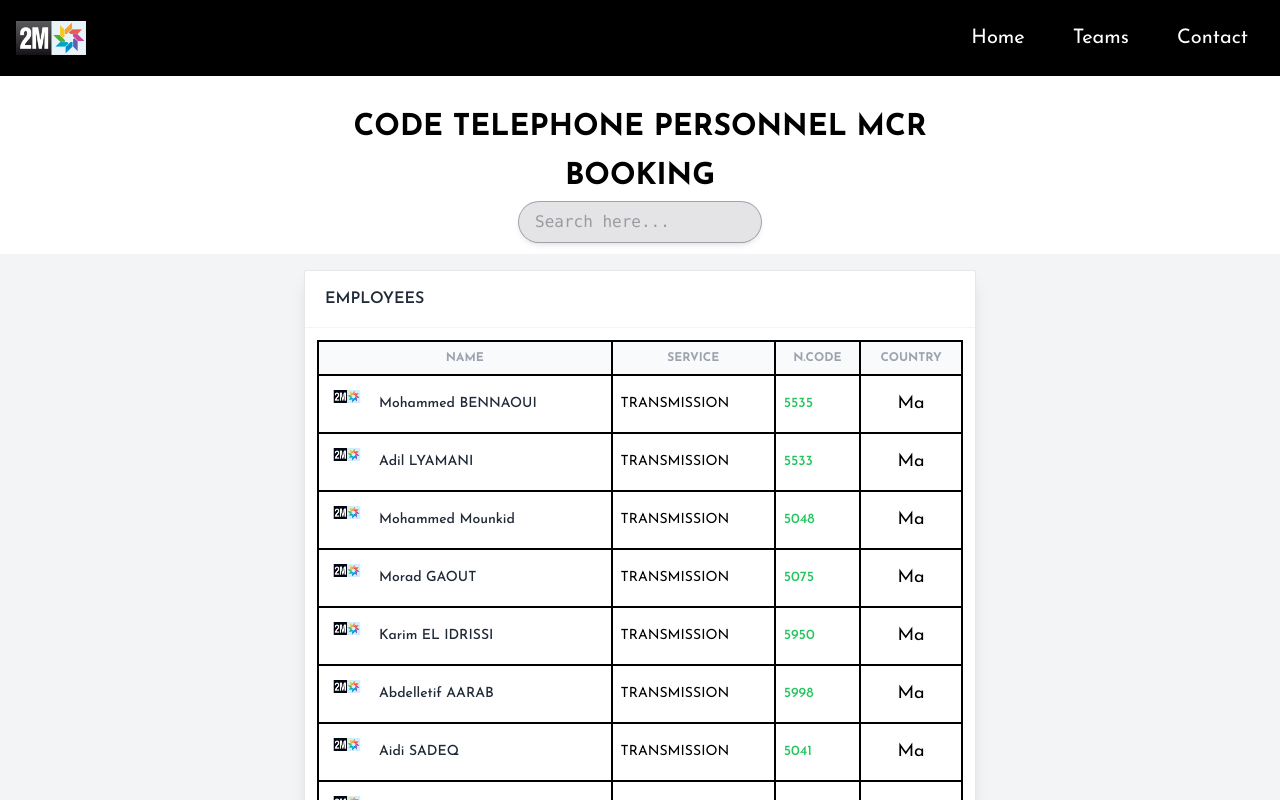
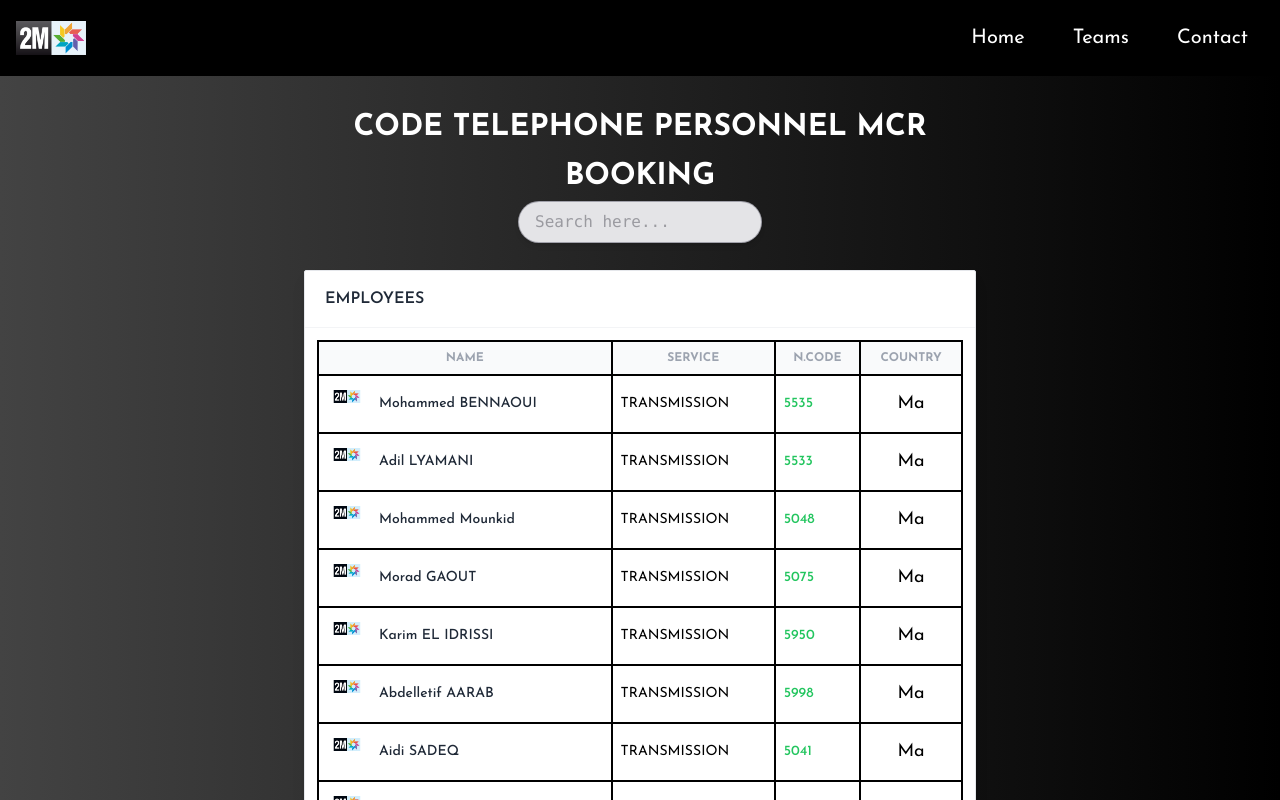
Before and after one commit to zaki4Y/2m, a React (Create React App) app: page /Table in a window 1280 px wide. Shown: the top 800 px of the page. Built offline with nearby package versions, Linux system fonts and the light colour scheme.

Commit message:
modification catch error

```diff
--- a/src/pages/Home/components/firstSection.jsx
+++ b/src/pages/Home/components/firstSection.jsx
@@ -25,9 +25,7 @@ export const FirstSection = () => {
             console.error("Unexpected response structure:", response);
           }
         })
-        .catch((error) => {
-          console.error("There was an error with the request:", error.message, error.response);
-        });
+
       setLocation("");
     }
   };
--- a/src/pages/Table/components/TableSection.jsx
+++ b/src/pages/Table/components/TableSection.jsx
@@ -36,8 +36,9 @@ export const TableSection = () => {
 
   return (
     <>
-      <div className="max-w-2xl mx-auto text-center p-3">
-        <h1 className="text-3xl mt-4 leading-relaxed font-bold text-black ">
+<body className="dark">
+    <div className="max-w-2xl mx-auto text-center  p-3">
+        <h1 className="text-3xl mt-4 leading-relaxed font-bold text-white ">
           CODE TELEPHONE PERSONNEL MCR BOOKING
         </h1>
         {/* Filter Input */}
@@ -54,7 +55,7 @@ export const TableSection = () => {
 
       </div>
 
-      <section className="flex flex-col justify-center antialiased bg-gray-100 text-gray-600 min-h-screen p-4">
+      <section className="flex flex-col justify-center antialiased bg-gray-100 text-gray-600 min-h-screen  dark p-4">
         <div className="h-full">
           {/* Table */}
           <div className="w-full max-w-2xl mx-auto bg-white shadow-lg rounded-sm border border-gray-200">
@@ -111,6 +112,8 @@ export const TableSection = () => {
           </div>
         </div>
       </section>
+</body>
+
     </>
   );
 };
```
